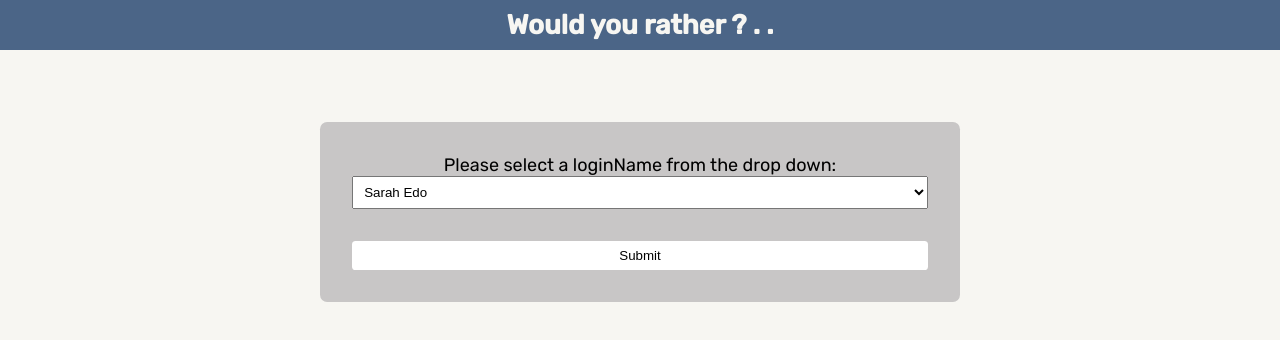
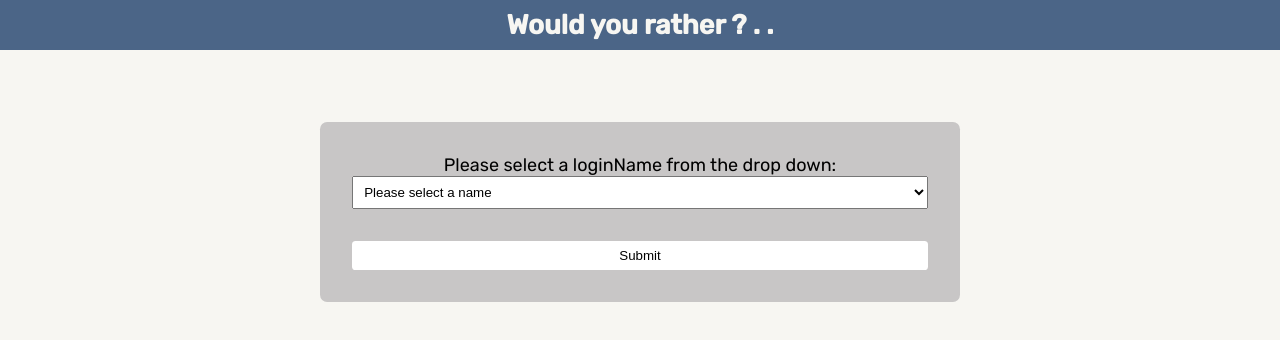
Before and after one commit to Paritosh7/would-you-rather, a React (Create React App) app: page /login in a window 1280 px wide. Shown: the top 340 px of the page. Built offline with nearby package versions, Linux system fonts and the light colour scheme.

Commit message:
fixes - 1

```diff
--- a/src/components/App.js
+++ b/src/components/App.js
@@ -17,6 +17,12 @@ function App({ authedUser, userName }) {
       <Switch>
         <Route exact path="/login" component={Login}></Route>
         <PrivateRoute
+          path="/"
+          authedUser={authedUser}
+          exact
+          component={Dashboard}
+        />
+        <PrivateRoute
           path="/leaderboard"
           exact
           authedUser={authedUser}
@@ -30,18 +36,11 @@ function App({ authedUser, userName }) {
         />
 
         <PrivateRoute
-          path="/question/:id"
+          path="/questions/:id"
           exact
           authedUser={authedUser}
           component={ToggleQuestionAnswerPoll}
         />
-        <PrivateRoute
-          path="/"
-          authedUser={authedUser}
-          exact
-          component={Dashboard}
-        />
-        <Route component={PageNotFound}></Route>
       </Switch>
     </Router>
   );
--- a/src/components/Leaderboard.js
+++ b/src/components/Leaderboard.js
@@ -15,7 +15,7 @@ function LeaderBoard({ users }) {
             <th>Created Questions</th>
           </tr>
           {users.map((user) => (
-            <tr>
+            <tr key={user.id}>
               <td>{user.score}</td>
               <td>{user.name}</td>
               <td>{Object.keys(user.answers).length}</td>
--- a/src/components/Login.js
+++ b/src/components/Login.js
@@ -4,30 +4,37 @@ import { connect } from "react-redux";
 import handleInitialUserData from "../actions/shared";
 
 function Login({ authedUser, dispatch, history, location }) {
-  /**
-   * Didn't want to make Login a controlled component,
-   * so used useRef.
-   */
-  const userRef = React.useRef();
+  const [userState, setUserState] = React.useState(() => "");
+
+  function handleChange(eve) {
+    setUserState(eve.target.value);
+  }
 
   function handleSubmit(eve) {
+    if (!userState) return;
     eve.preventDefault();
-    const userID = userRef.current.value;
-    dispatch(handleInitialUserData(userID));
+    dispatch(handleInitialUserData(userState));
   }
 
   useEffect(() => {
     if (authedUser) {
       const { from } = location.state || { from: "/" };
+      console.log(from);
       history.push(from);
     }
-  }, [authedUser, history, location.state]);
+  }, [authedUser]);
 
   return (
     <form className="login-form" onSubmit={handleSubmit}>
       <label style={{ textAlign: "center" }}>
         Please select a loginName from the drop down:
-        <select ref={userRef}>
+        <select
+          value={userState === "" ? "" : userState}
+          onChange={handleChange}
+        >
+          <option default disabled defaultValue value="">
+            Please select a name
+          </option>
           <option value="sarahedo">Sarah Edo</option>
           <option value="tylermcginnis">Tyler McGinnis</option>
           <option value="johndoe">John Doe</option>
--- a/src/components/PrivateRoute.js
+++ b/src/components/PrivateRoute.js
@@ -6,13 +6,13 @@ const PrivateRoute = ({ authedUser, component: Component, ...rest }) => {
     <Route
       {...rest}
       render={(props) => {
-        console.log(props);
         return authedUser ? (
           <Component {...props} />
         ) : (
           <Redirect
             to={{
               pathname: "/login",
+              state: { from: props.location.pathname },
             }}
           />
         );
--- a/src/components/Question.js
+++ b/src/components/Question.js
@@ -21,7 +21,7 @@ function Question({ authedUser, unanswered, id, users, questions, match }) {
       {unanswered ? (
         <Link
           to={{
-            pathname: `${match.url}question/${id}`,
+            pathname: `${match.url}questions/${id}`,
             state: {
               question: questionObj,
               unanswered,
@@ -36,7 +36,7 @@ function Question({ authedUser, unanswered, id, users, questions, match }) {
       ) : (
         <Link
           to={{
-            pathname: `${match.url}question/${id}`,
+            pathname: `${match.url}questions/${id}`,
             state: {
               question: questionObj,
               unanswered,
```
Also changed, not shown: 1 other file (tests, documents, lock files or other folders).
